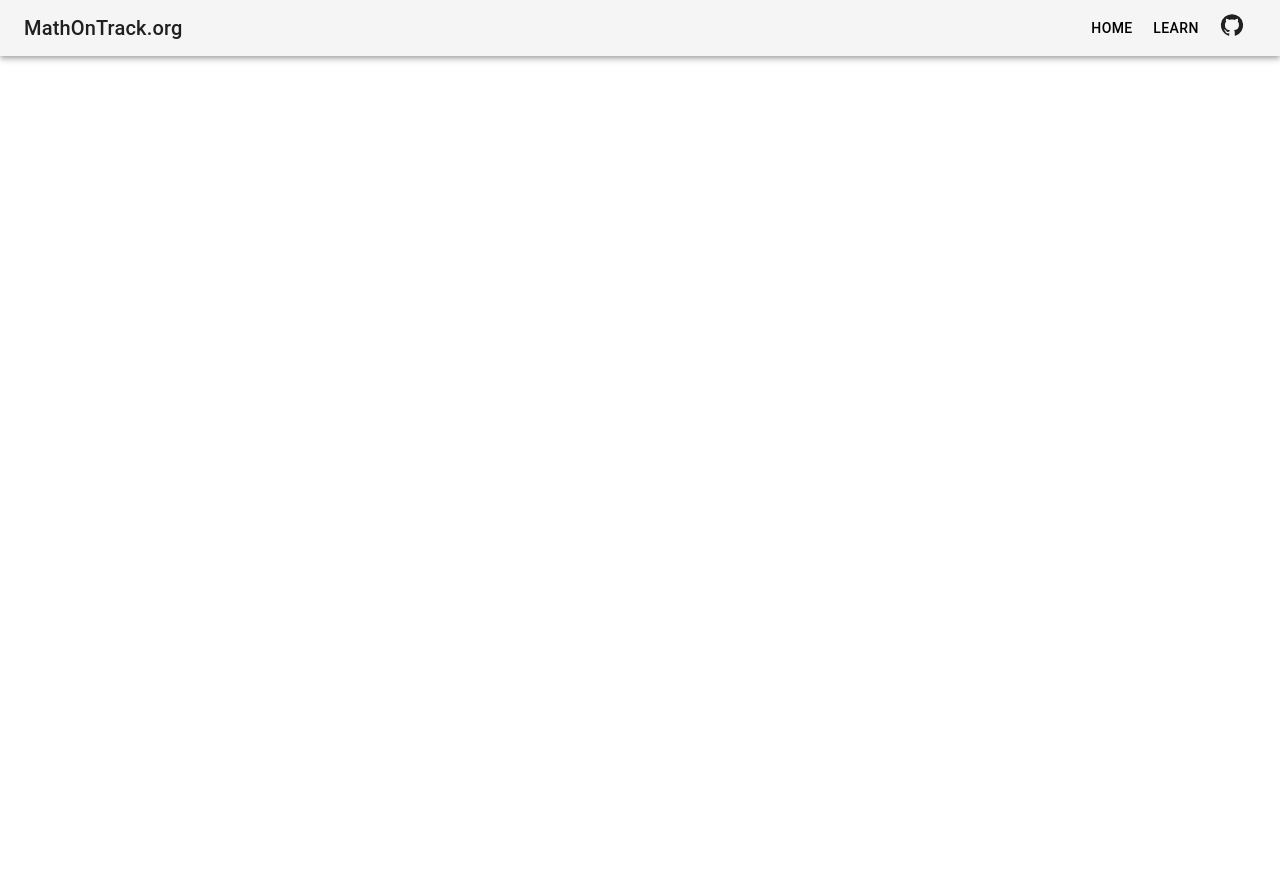
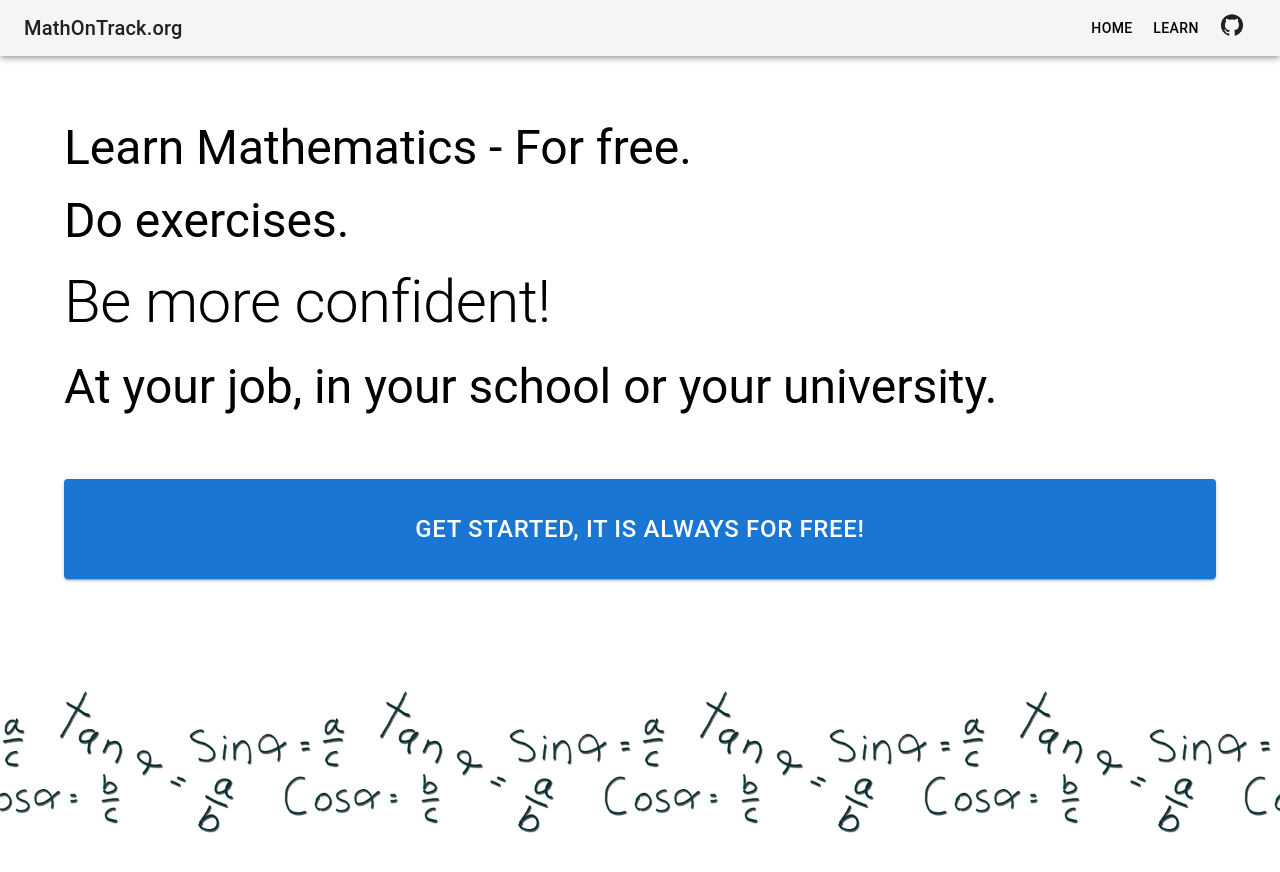
Before and after one commit to Mush-A/MathOnTrack, a Next.js app: page / in a window 1280 px wide. Shown: the top 872 px of the page. Before the commit the page ends 800 px from the top, so only its background shows below. Built offline with nearby package versions, Linux system fonts and the light colour scheme.

Commit message:
Add contents to home

```diff
--- a/pages/index.tsx
+++ b/pages/index.tsx
@@ -1,5 +1,12 @@
 import Head from 'next/head';
 import Box from "@mui/material/Box";
+import Typography from '@mui/material/Typography';
+import Button from '@mui/material/Button';
+
+import GeneralContainer from '../components/ui/generalContainer/generalContainer';
+
+// Next Imports
+import Link from 'next/link';
 
 export default function Home() {
   return (
@@ -9,6 +16,32 @@ export default function Home() {
         <meta name="description" content="Generated by create next app" />
         <link rel="icon" href="/favicon.ico" />
       </Head>
+      <GeneralContainer>
+        <Typography variant="h3" component="div" gutterBottom>
+          Learn Mathematics - For free.
+        </Typography>
+        <Typography variant="h3" component="div" gutterBottom>
+          Do exercises.
+        </Typography>
+        <Typography variant="h2" component="div" gutterBottom>
+          Be more confident!
+        </Typography>
+        <Typography variant="h3" component="div" gutterBottom>
+          At your job, in your school or your university.
+        </Typography>
+      </GeneralContainer>
+      <GeneralContainer>
+        <Link href={"/learn"}>
+          <Button variant='contained' sx={{ width: "100%", height: 100, fontSize: 24 }}>
+            Get Started, it is always for free!
+          </Button>
+        </Link>
+      </GeneralContainer>
+      <Box
+          component={'img'}
+          src={ 'assets/background.png' }
+          sx={{ width: '100%' }}
+        />
     </Box>
   )
 }
--- a/styles/globals.css
+++ b/styles/globals.css
@@ -15,7 +15,7 @@ a {
   box-sizing: border-box;
 }
 
-@media (prefers-color-scheme: dark) {
+/* @media (prefers-color-scheme: dark) {
   html {
     color-scheme: dark;
   }
@@ -23,4 +23,4 @@ a {
     color: white;
     background: black;
   }
-}
+} */
```
Also changed, not shown: public/assets/background.png (added).
